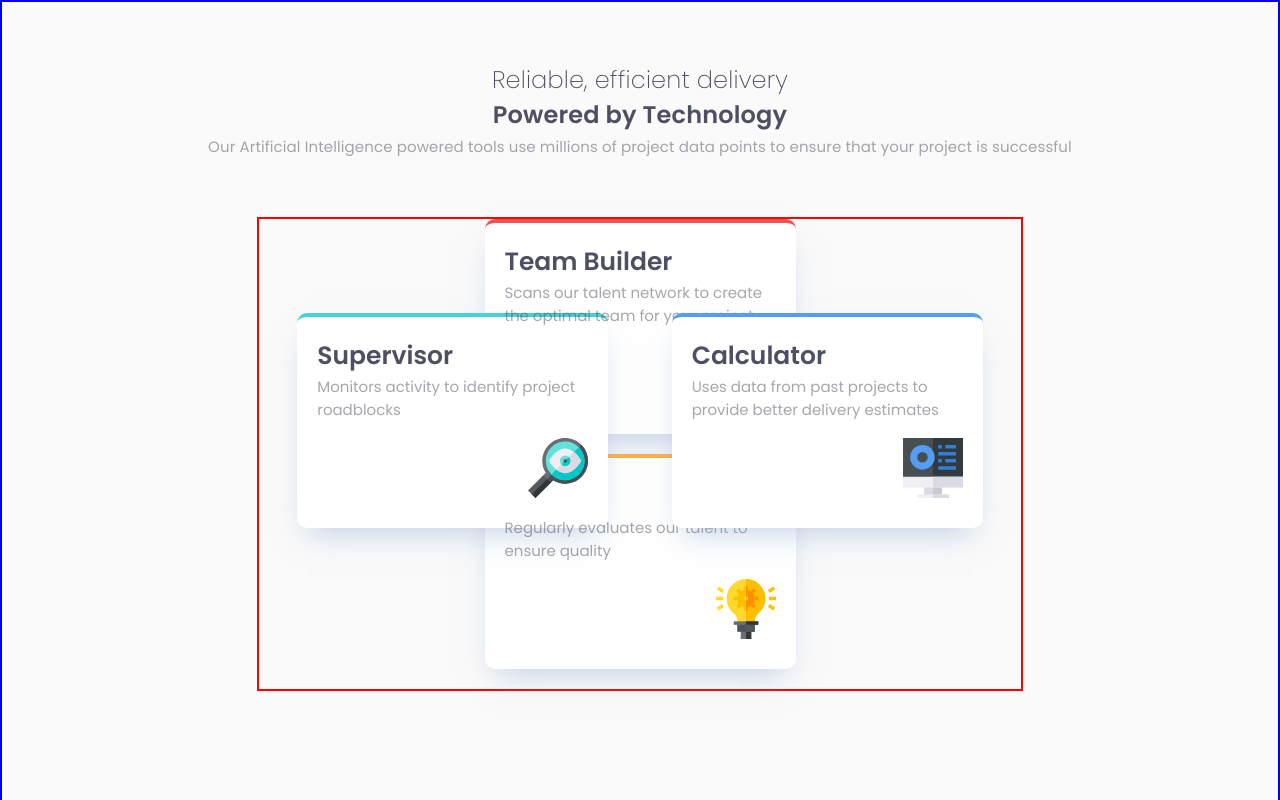
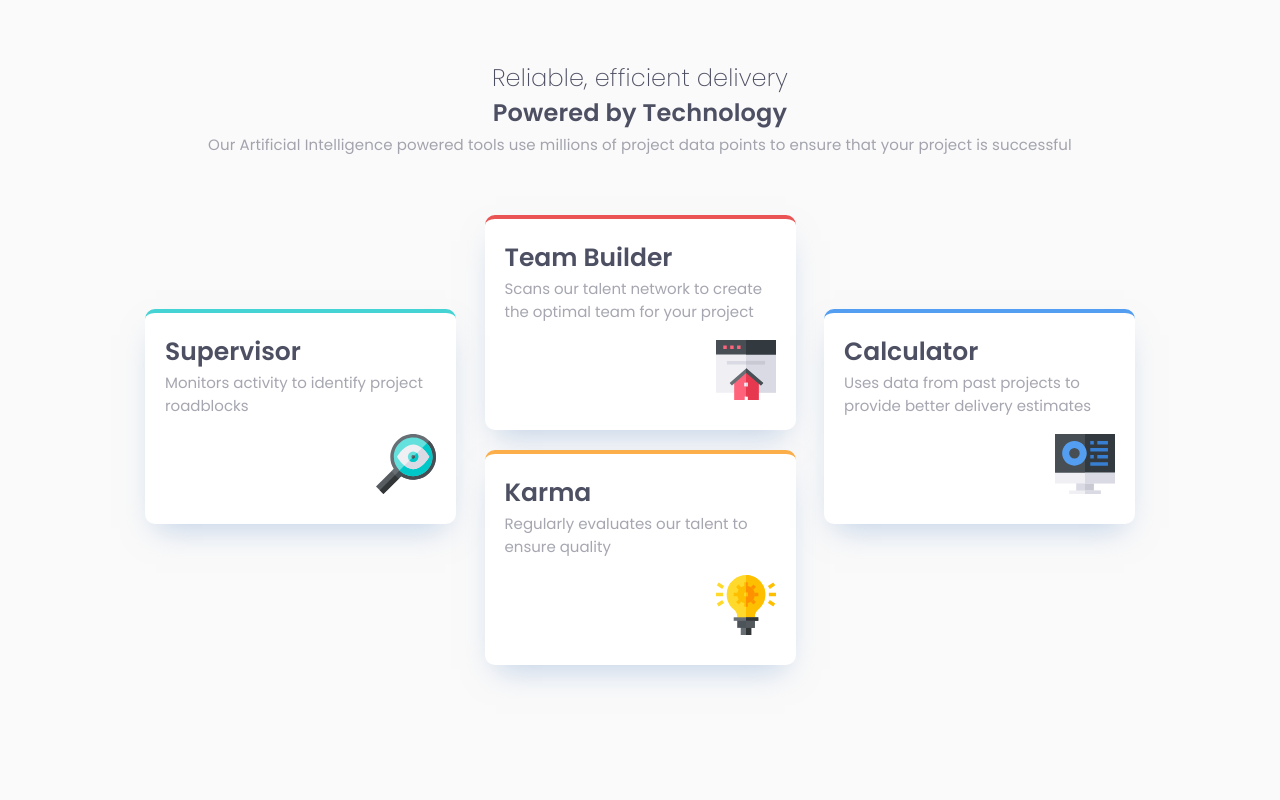
Before and after one commit to suryathink/four-card-feature-section, a plain HTML site: page index.html in a window 1280 px wide. Shown: the top 800 px of the page. Drawn offline with Linux system fonts and the light colour scheme.

Commit message:
all done

```diff
--- a/style.scss
+++ b/style.scss
@@ -13,12 +13,9 @@ body {
   flex-direction: column;
   align-items: center;
   justify-content: center;
-  // margin: auto;
 }
 
 .main {
-  border: 2px solid red;
-  // margin: 50px;
   height: 1250px;
   width: 375px;
   background: #fafafa;
@@ -72,7 +69,7 @@ body {
   display: flex;
   flex-direction: column;
   align-items: center;
-  border: 2px solid black;
+  // border: 2px solid black;
 }
 
 .first-card {
@@ -146,15 +143,14 @@ body {
 
 @media only screen and (min-width: 768px) {
   .main {
-    border: 2px solid blue;
     width: 100%;
   }
 
   .all-cards {
     position: relative;
-    border: 2px solid red !important;
-    max-width: 60%;
-    width: 60%;
+    // border: 2px solid red !important;
+    width: 1100px;
+    min-width: 1100px;
     margin: auto;
   }
 
@@ -169,4 +165,5 @@ body {
     right: 5%;
     top:20%;
   }
+
 }
```
Also changed, not shown: index.html (+1 -8 lines), style.css, 1 other file.
